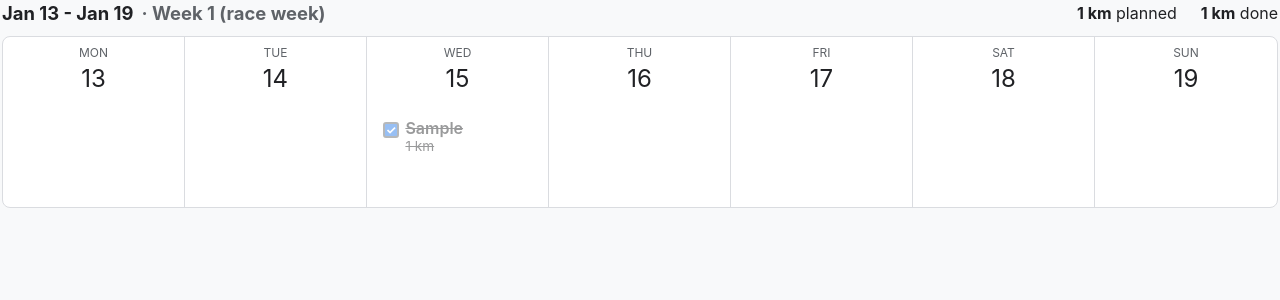
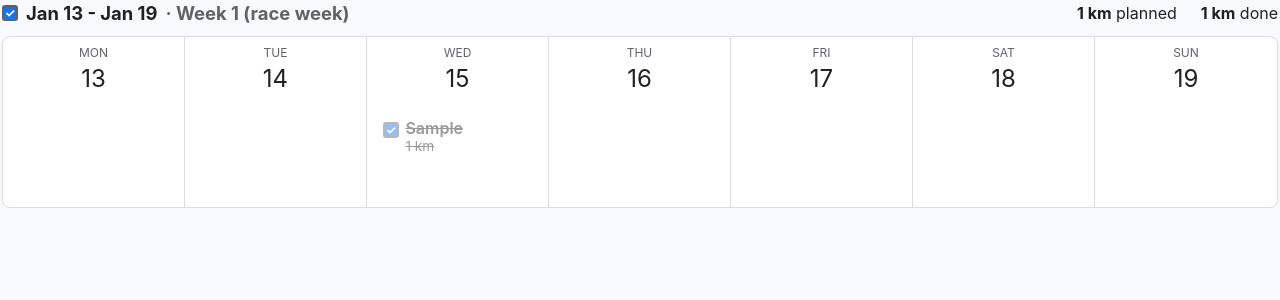
Before and after one commit to HaoSophareth/cs162-ai-app, a Flask app: page /week/2020-01-13 in a window 1280 px wide. Shown: the top 300 px of the page. Run offline with Flask 3, Linux system fonts and the light colour scheme; a user stored in the database is signed in; tables that the repository leaves empty hold one stand-in row (values such as "Sample post").

Commit message:
Build 2: week checkbox marks all its runs done (re-prompt)

```diff
--- a/engineering_build/main.py
+++ b/engineering_build/main.py
@@ -147,6 +147,8 @@ def build_week(plan, week_start, plan_runs):
         "columns": [{"date": d, "runs": [r for r in runs if r.date == d]} for d in days],
         "planned_km": sum(r.distance_km for r in runs),
         "done_km": sum(r.distance_km for r in runs if r.done),
+        "has_runs": bool(runs),
+        "all_done": bool(runs) and all(r.done for r in runs),
     }
 
 
@@ -563,14 +565,21 @@ def week_frame(start):
     week_start = parse_date(start)
     if plan is None or week_start is None:
         abort(404)
+    week_start = monday_of(week_start)
+    week_end = week_start + timedelta(days=6)
     if request.method == "POST":
-        run = get_user_run(request.form.get("run_id", type=int))
-        run.done = not run.done
+        if "mark_week" in request.form:
+            # Sets the state the checkbox asked for, not a flip, so a page left open
+            # can't do the opposite of what it showed. Only the active plan's runs.
+            done = request.form["mark_week"] == "done"
+            for run in runs_between(plan, week_start, week_end):
+                run.done = done
+        else:
+            run = get_user_run(request.form.get("run_id", type=int))
+            run.done = not run.done
         db.session.commit()
         return redirect(url_for("main.week_frame", start=start))
 
-    week_start = monday_of(week_start)
-    week_end = week_start + timedelta(days=6)
     return render_template(
         "week_frame.html",
         week=build_week(plan, week_start, runs_between(plan, week_start, week_end)),
--- a/engineering_build/static/style.css
+++ b/engineering_build/static/style.css
@@ -126,6 +126,8 @@ input[type=text], input[type=password], input[type=date], input[type=number], se
   .week-frame { height: max(17rem, calc(10.5rem + var(--runs) * 4.75rem)); }
 }
 .anchor-target { display: block; }
+.week-heading { display: flex; align-items: center; gap: 0.5rem; }
+.week-heading form { display: flex; margin: 0; }
 .week-header h2 { display: flex; align-items: center; gap: 0.5rem; margin: 0; font-size: 1.15rem; }
 .week-panel.this-week .week-grid { border-color: #1a73e8; box-shadow: 0 0 0 1px #1a73e8; }
 
--- a/engineering_build/templates/week_frame.html
+++ b/engineering_build/templates/week_frame.html
@@ -9,11 +9,21 @@
 <body class="week-frame-body">
   <div class="{% if week.start == this_monday %}this-week{% endif %}">
     <div class="week-header">
-      <h2>
-        {{ week.start.strftime('%b') }} {{ week.start.day }} - {{ week.end.strftime('%b') }} {{ week.end.day }}
-        {% if week.number %}<span class="muted">· Week {{ week.number }}{% if week.number == total_weeks %} (race week){% endif %}</span>{% endif %}
-        {% if week.start == this_monday %}<span class="active-tag">This week</span>{% endif %}
-      </h2>
+      <div class="week-heading">
+        {% if week.has_runs %}
+          <form method="post">
+            <input type="hidden" name="mark_week" value="{{ 'not_done' if week.all_done else 'done' }}">
+            <button type="submit" class="checkbox {% if week.all_done %}checked{% endif %}" role="checkbox"
+                    aria-checked="{{ 'true' if week.all_done else 'false' }}" aria-label="All runs this week done"
+                    title="{{ 'Mark all of this week\'s runs as not done' if week.all_done else 'Mark all of this week\'s runs as done' }}"><span class="box"></span></button>
+          </form>
+        {% endif %}
+        <h2>
+          {{ week.start.strftime('%b') }} {{ week.start.day }} - {{ week.end.strftime('%b') }} {{ week.end.day }}
+          {% if week.number %}<span class="muted">· Week {{ week.number }}{% if week.number == total_weeks %} (race week){% endif %}</span>{% endif %}
+          {% if week.start == this_monday %}<span class="active-tag">This week</span>{% endif %}
+        </h2>
+      </div>
       <div class="week-totals">
         <span><strong>{{ '%g' % week.planned_km|round(1) }} km</strong> planned</span>
         <span><strong>{{ '%g' % week.done_km|round(1) }} km</strong> done</span>
```
